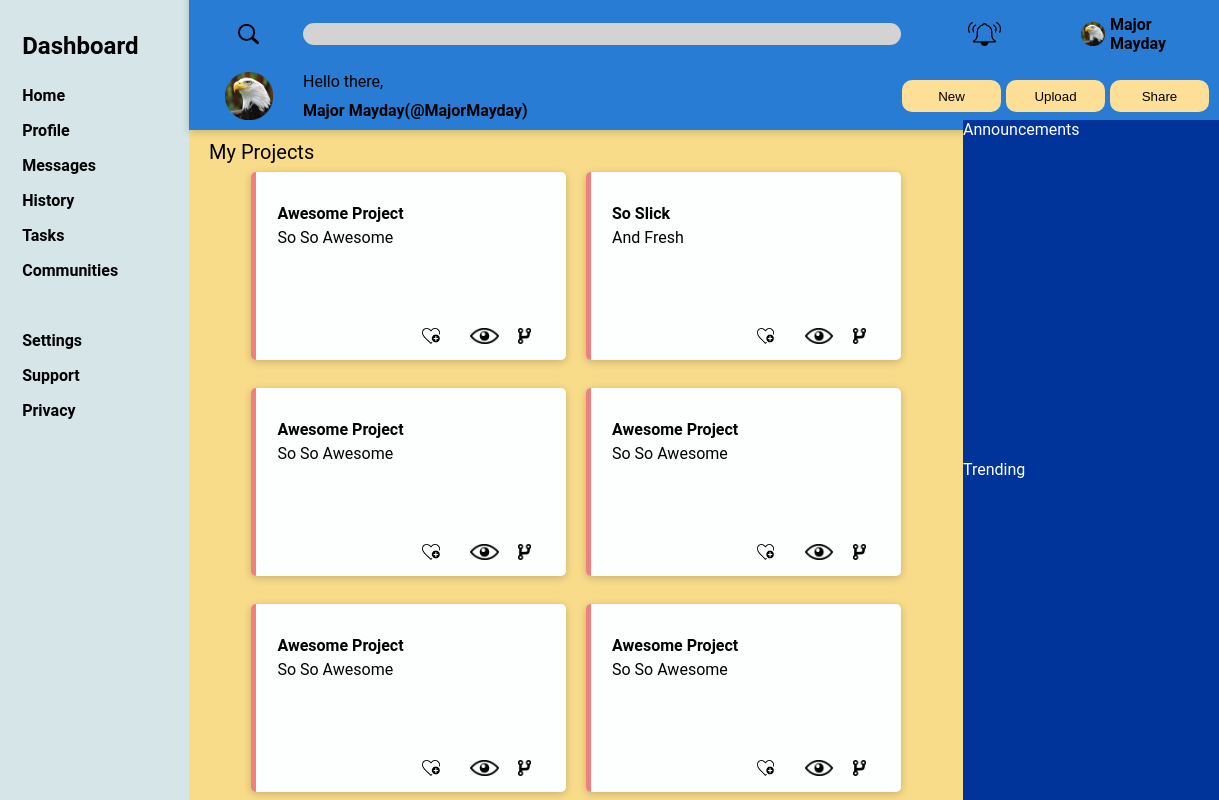
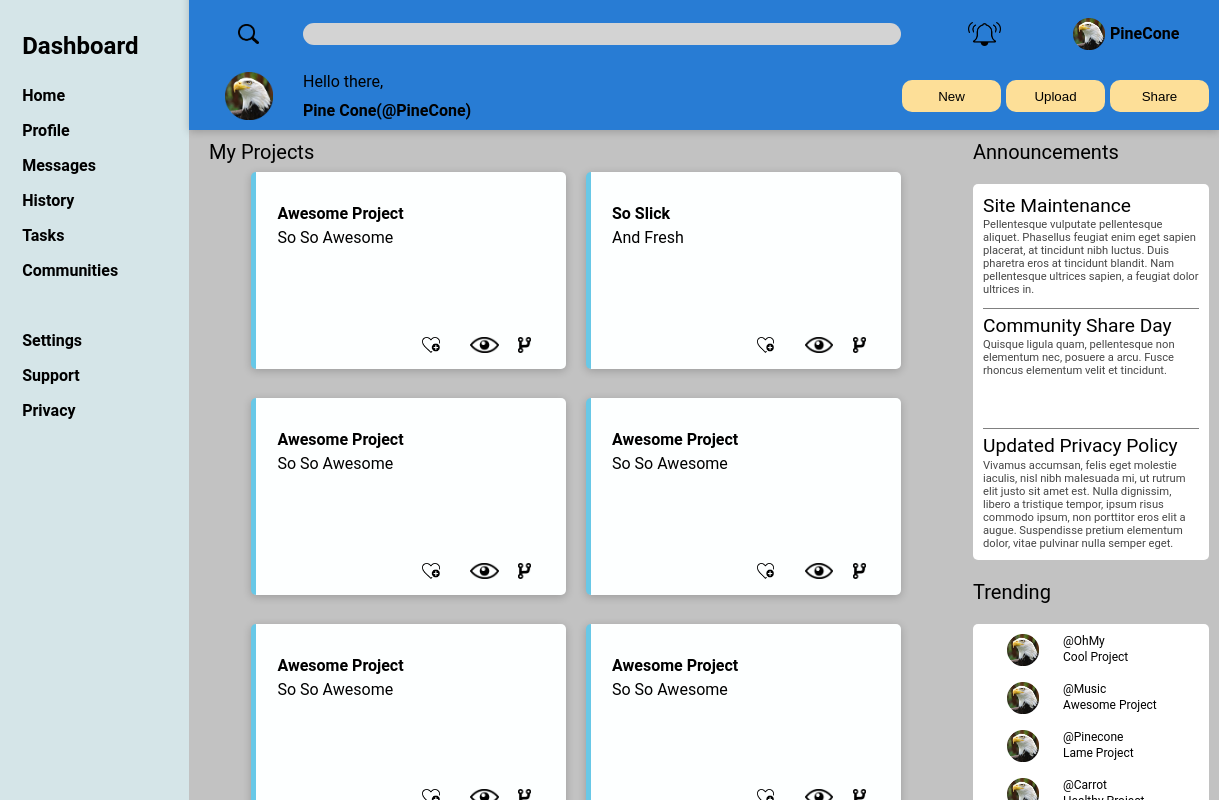
Before and after one commit to majormayday/admindashboard, a plain HTML site: page index.html in a window 1280 px wide. Shown: the full height of the page, 61-1280 px from the left. Drawn offline with Linux system fonts and the light colour scheme.

Commit message:
Complete UI on a basic level.

```diff
--- a/index.html
+++ b/index.html
@@ -90,21 +90,47 @@
         </div>
 
     </div>
+    <div id="announcements">
+        <div class="announTitle">Announcements</div>
+        <div class="announceContainer">
+                <div class="anTitle1 anTitle">Site Maintenance</div>
+                <div class="an1 anChild">Pellentesque vulputate pellentesque aliquet. Phasellus feugiat enim eget sapien placerat, at tincidunt nibh luctus. Duis pharetra eros at tincidunt blandit. Nam pellentesque ultrices sapien, a feugiat dolor ultrices in. </div>
+                <div class="anTitle2 anTitle">Community Share Day</div>
+                <div class="an2 anChild">Quisque ligula quam, pellentesque non elementum nec, posuere a arcu. Fusce rhoncus elementum velit et tincidunt. </div>
+                <div class="anTitle3 anTitle">Updated Privacy Policy</div>
+                <div class="an3 anChild">Vivamus accumsan, felis eget molestie iaculis, nisl nibh malesuada mi, ut rutrum elit justo sit amet est. Nulla dignissim, libero a tristique tempor, ipsum risus commodo ipsum, non porttitor eros elit a augue. Suspendisse pretium elementum dolor, vitae pulvinar nulla semper eget.</div>
+        </div>
+    </div>
+    <div id="trending">
+        <div class="trendingTitle">Trending</div>
+        <div class="trendingContainer">
+            <div class="trendUser trendU1">@OhMy</div>
+            <div class="trendProject project1">Cool Project</div>
+            <div class="trendUser trendU2">@Music</div>
+            <div class="trendProject project2">Awesome Project</div>
+            <div class="trendUser trendU3">@Pinecone</div>
+            <div class="trendProject project3">Lame Project</div>
+            <div class="trendUser trendU4">@Carrot</div>
+            <div class="trendProject project4">Healthy Project</div>
+            <img src="media/images/avi.gif" alt="Avatar 1" class="aviSmallT trendAvi1">
+            <img src="media/images/avi.gif" alt="Avatar 2" class="aviSmallT trendAvi2">
+            <img src="media/images/avi.gif" alt="Avatar 3" class="aviSmallT trendAvi3">
+            <img src="media/images/avi.gif" alt="Avatar 4" class="aviSmallT trendAvi4">
+        </div>
+    </div>
     <div id="header">
         <img src="media/images/search.png" alt="search" class="searchIcon">
         <div class=searchContainer><input type="text" name="searchForm" id="searchForm" class="searchForm"></div>
         <img src="media/images/notification-alarm-buzzer.png" alt="notifications" class="notificationBell">
         <img src="media/images/avi.gif" alt="avatar small" class="aviSmall">
-        <div class="nameSmall">Major Mayday</div>
+        <div class="nameSmall">PineCone</div>
         <img src="media/images/avi.gif" alt="avatar big" class="aviBig">
         <div class="greeting">Hello there,</div>
-        <div class="userHandle">Major Mayday(@MajorMayday)</div>
+        <div class="userHandle">Pine Cone(@PineCone)</div>
         <button class="new headBut">New</button>
         <button class="upload headBut">Upload</button>
         <button class="share headBut">Share</button>
     </div>
-    <div id="announcements">Announcements</div>
-    <div id="trending">Trending</div>
 </div>
 
 </body>
--- a/styles.css
+++ b/styles.css
@@ -1,13 +1,15 @@
 html {
   --sidebarLength: clamp(200px, 20%, 250px);
-  --rightbarLength: clamp(200px, 20%, 300px);
+  --rightbarLength: clamp(150px, 20%, 300px);
   --dashLength: minmax(300px, 80%);
   --searchHeight: clamp(75px, 15%, 250px);
   --projectHeight: clamp(150px, 30vh, 30%);
   --projectWidth: clamp(150px, 30vw, 40%);
   font-family: Roboto, sans-serif;
-  background-color: #f9dc8a;
+  background-color: var(--dashcolor);
   --headerGridHeight: calc(1fr+10px);
+  --dashcolor: #c2c2c2;
+  --aviSmallHeight: 2rem;
 }
 body {
   margin: 0px;
@@ -96,16 +98,17 @@ li {
   padding-left: 20px;
   padding-top: 20px;
   justify-self: center;
-  background-color: #f9dc8a;
+  background-color: var(--dashcolor);
   font-size: 1.25rem;
 }
 
 #announcements {
-  background-color: #00349b;
+  background-color: var(--dashcolor);
   color: white;
+  margin-top: 10px;
 }
 #trending {
-  background-color: #00349b;
+  background-color: var(--dashcolor);
   color: white;
 }
 
@@ -116,7 +119,7 @@ li {
   align-self: center;
 }
 .aviSmall {
-  height: 1.5rem;
+  height: var(--aviSmallHeight);
   justify-self: end;
   align-self: center;
 }
@@ -273,7 +276,7 @@ li {
   display: grid;
   grid-template-columns: 5px 1rem 1fr 3rem 3rem 3rem;
   grid-template-rows: 2rem 1.5rem 1fr 1rem 1rem;
-  border-left: 5px solid lightcoral;
+  border-left: 5px solid rgb(104, 200, 231);
   border-radius: 5px;
   background-color: #fdffff;
 }
@@ -303,3 +306,146 @@ li {
   grid-row: 1/6;
   grid-column: 1;
 }
+
+/* Announcements grid style */
+
+.announcements {
+  display: grid;
+  grid-template-rows: 2rem 1fr;
+  grid-template-columns: 1fr;
+}
+
+.announTitle {
+  grid-row: 1;
+  grid-column: 1;
+  font-size: 1.25rem;
+  padding: 10px;
+  color: black;
+}
+.announceContainer {
+  grid-row: 2;
+  grid-column: 1;
+  display: grid;
+  grid-template-columns: 1fr;
+  grid-template-rows: 1.2rem 1fr 1.2rem 1fr 1.2rem 1fr;
+  background-color: white;
+  margin: 10px;
+  padding: 10px;
+  border-radius: 5px;
+  gap: 5px;
+}
+
+.anTitle {
+  font-size: 1.2rem;
+  color: black;
+}
+.anChild {
+  font-size: 0.7rem;
+  color: rgb(70, 70, 70);
+}
+.an1,
+.an2 {
+  border-bottom: 1px solid gray;
+}
+
+/*Trending Grid Settings */
+
+.trending {
+  display: grid;
+  grid-template-rows: 2rem 1fr;
+  grid-template-columns: 1fr;
+}
+.trendingTitle {
+  color: black;
+  grid-row: 1;
+  grid-column: 1;
+  font-size: 1.25rem;
+  padding: 10px;
+}
+
+.trendUser,
+.trendProject {
+  font-size: 0.75rem;
+}
+.trendingContainer {
+  display: grid;
+  grid-row: 2;
+  grid-column: 1;
+  grid-template-rows: repeat(11, 1rem);
+  grid-template-columns: 5rem 1fr;
+  background-color: white;
+  border-radius: 5px;
+  color: black;
+  margin: 10px;
+  padding: 10px;
+}
+
+.trendU1 {
+  grid-row: 1;
+  grid-column: 2;
+}
+
+.trendU2 {
+  grid-row: 4;
+  grid-column: 2;
+}
+
+.trendU3 {
+  grid-row: 7;
+  grid-column: 2;
+}
+
+.trendU4 {
+  grid-row: 10;
+  grid-column: 2;
+}
+.aviSmallT {
+  height: 2rem;
+}
+
+.trendAvi1 {
+  grid-row: 1 / 3;
+  grid-column: 1;
+  align-self: center;
+  justify-self: center;
+}
+
+.trendAvi2 {
+  grid-row: 4 / span 2;
+  grid-column: 1;
+  align-self: center;
+  justify-self: center;
+}
+
+.trendAvi3 {
+  grid-row: 7 / span 2;
+  grid-column: 1;
+  align-self: center;
+  justify-self: center;
+}
+.trendAvi4 {
+  grid-row: 10 / span 2;
+  grid-column: 1;
+  align-self: center;
+  justify-self: center;
+}
+
+.project1 {
+  grid-column: 2;
+  grid-row: 2;
+}
+
+.project2 {
+  grid-column: 2;
+  grid-row: 5;
+}
+
+.project3 {
+  grid-column: 2;
+  grid-row: 8;
+}
+
+.project4 {
+  grid-column: 2;
+  grid-row: 11;
+}
```
